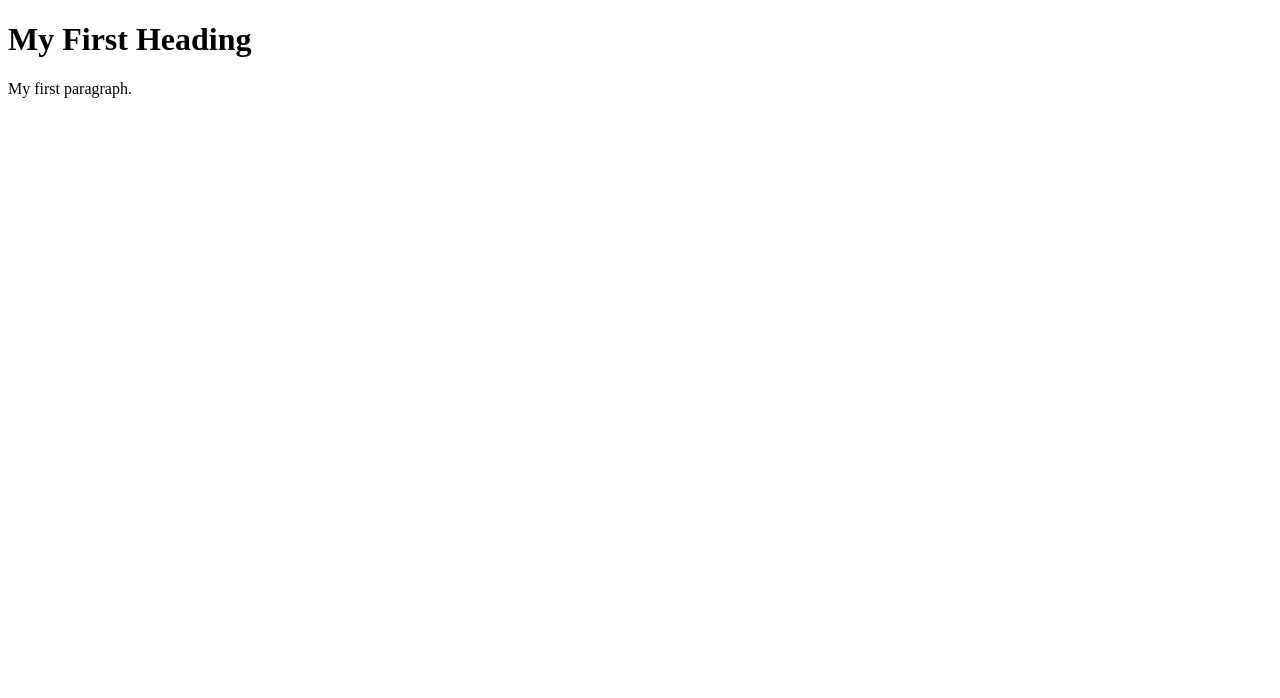
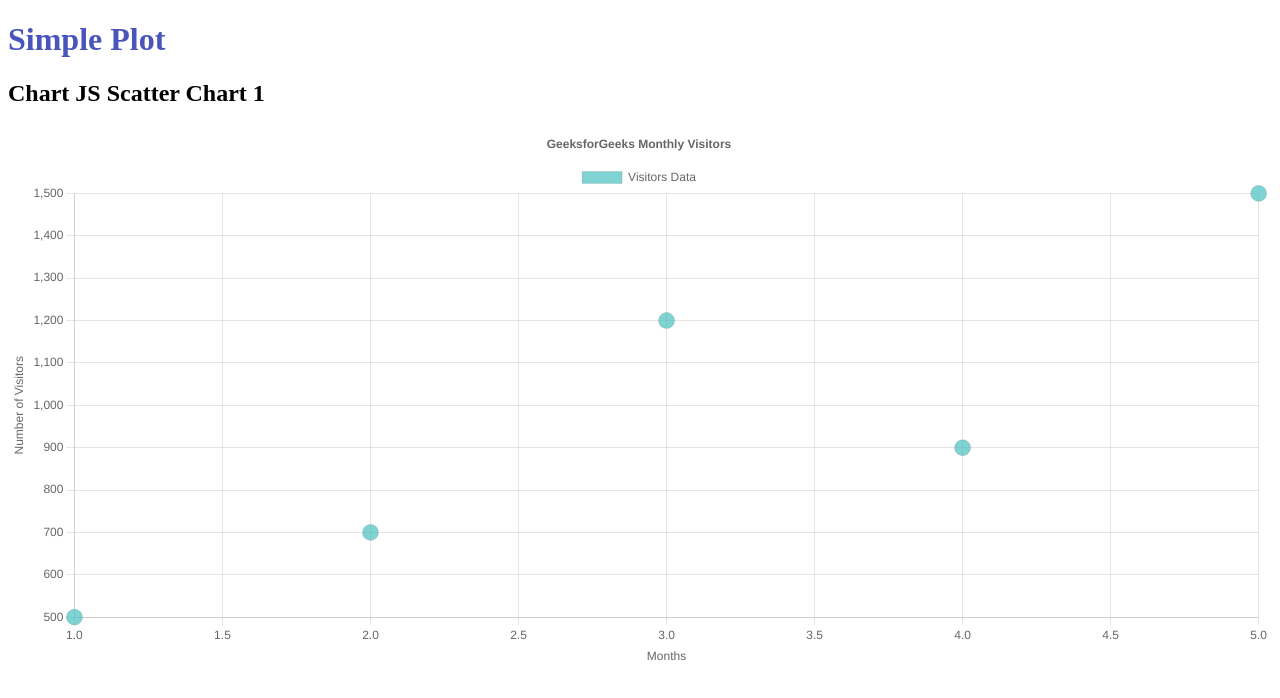
Before and after one commit to MicaelaMelim98/DashboardMS, a plain HTML site: page initial_code/index.html in a window 1280 px wide. Drawn offline with nearby package versions, Linux system fonts and the light colour scheme.

Commit message:
1st scatter plot

```diff
--- /dev/null
+++ b/initial_code/datascript.js
@@ -0,0 +1,7 @@
+		const visitorsData = [
+			{ x: 1, y: 500 },
+			{ x: 2, y: 700 },
+			{ x: 3, y: 1200 },
+			{ x: 4, y: 900 },
+			{ x: 5, y: 1500 },
+		];
--- a/initial_code/index.html
+++ b/initial_code/index.html
@@ -1,9 +1,83 @@
 <!DOCTYPE html>
-<html>
+<html lang="en">
+
+<head>
+	<meta charset="UTF-8">
+	<meta name="viewport" content=
+		"width=device-width, initial-scale=1.0">
+	<title>Scatter Chart</title>
+	<script src=
+"https://ajax.googleapis.com/ajax/libs/jquery/3.6.1/jquery.min.js">
+	</script>
+	<script src=
+"https://cdnjs.cloudflare.com/ajax/libs/Chart.js/4.1.2/chart.umd.js">
+	</script>
+</head>
+
 <body>
+	<div>
+		<h1 style="color:rgb(73, 85, 186)">
+			Simple Plot
+		</h1>
 
-<h1>My First Heading</h1>
-<p>My first paragraph.</p>
+		<h2>Chart JS Scatter Chart 1</h2>
 
+		<div>
+			<canvas id="visitorsChart"
+				width="700" height="300"></canvas>
+		</div>
+	</div>
+<script src="datascript.js"> </script>
+	<script>
+
+
+		const config = {
+			type: 'scatter',
+			data: {
+				datasets: [{
+					label: 'Visitors Data',
+					data: visitorsData,
+					backgroundColor: 'rgba(75, 192, 192, 0.7)',
+				}],
+			},
+			options: {
+				scales: {
+					x: {
+						type: 'linear',
+						position: 'bottom',
+						title: {
+							display: true,
+							text: 'Months',
+						},
+					},
+					y: {
+						type: 'linear',
+						position: 'left',
+						title: {
+							display: true,
+							text: 'Number of Visitors',
+						},
+					},
+				},
+				elements: {
+					point: {
+						radius: 8,
+						hoverRadius: 10,
+					},
+				},
+				plugins: {
+					title: {
+						display: true,
+						text: 'GeeksforGeeks Monthly Visitors',
+					},
+				},
+			},
+		};
+		const ctx = document.getElementById(
+			'visitorsChart').getContext('2d');
+
+		new Chart(ctx, config);
+	</script>
 </body>
+
 </html>
```
